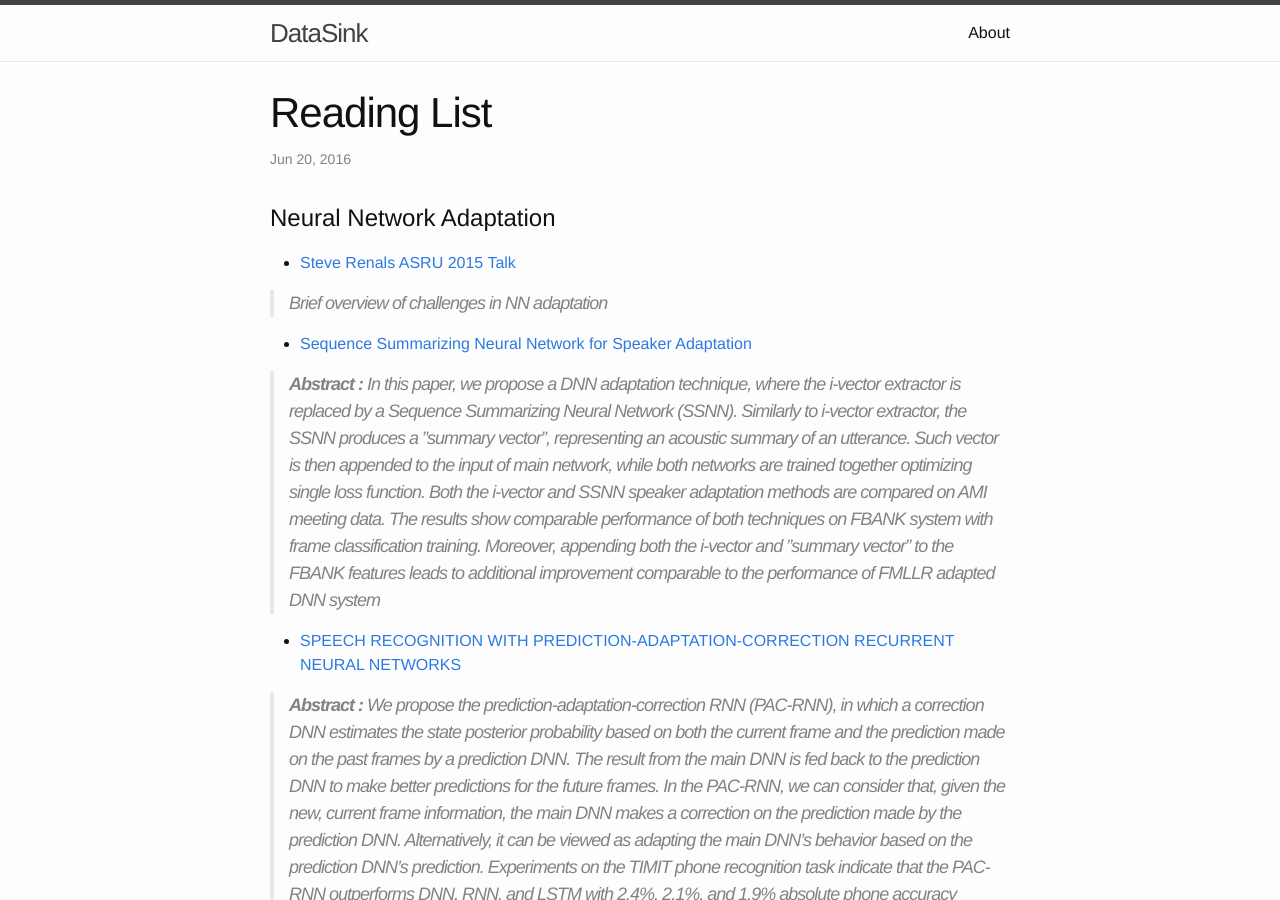
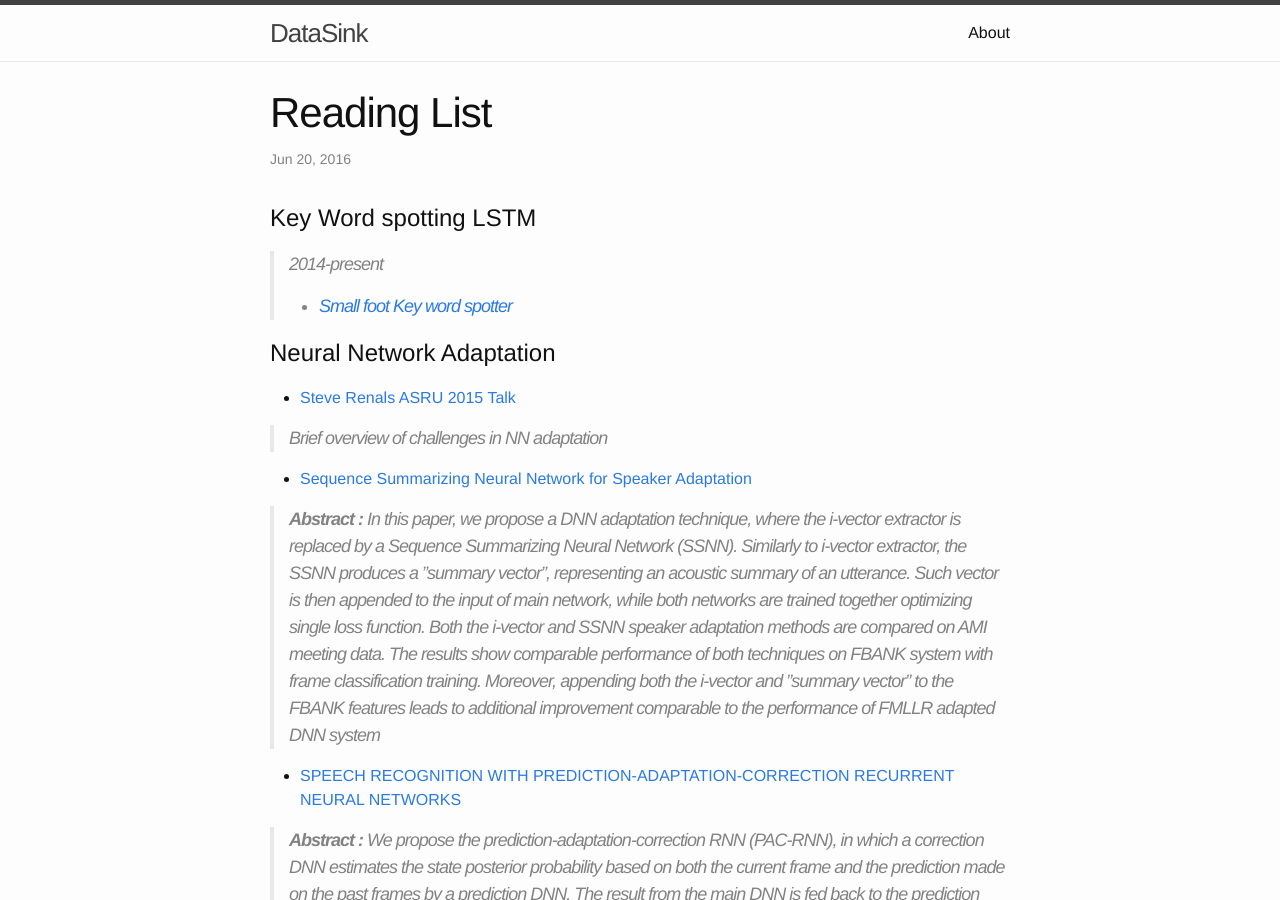
Before and after one commit to nvb2005/dataSink, a Jekyll site: the page built from _posts/2016-06-20-Reading-List-papers.markdown, in a window 1280 px wide and 900 px high. Built offline with Jekyll 4.4.1, drawn with Linux system fonts in a browser that asks for light colours.

Commit message:
Update 2016-06-20-Reading-List-papers.markdown

```diff
--- a/_posts/2016-06-20-Reading-List-papers.markdown
+++ b/_posts/2016-06-20-Reading-List-papers.markdown
@@ -4,6 +4,9 @@ title:  "Reading List"
 date:   2016-06-20
 categories: Reading List
 ---
+# Key Word spotting LSTM
+> 2014-present
+* [Small foot Key word spotter](https://www.google.co.in/url?sa=t&rct=j&q=&esrc=s&source=web&cd=1&cad=rja&uact=8&ved=0ahUKEwjRoejtsILOAhWLt48KHX4bAUUQFgghMAA&url=http%3A%2F%2Fieeexplore.ieee.org%2Fxpls%2Fabs_all.jsp%3Farnumber%3D6854370&usg=AFQjCNF2Q2w6y7X4rtMVcuKNrQ61Y9NQjQ)
 
 # Neural Network Adaptation
 
```
